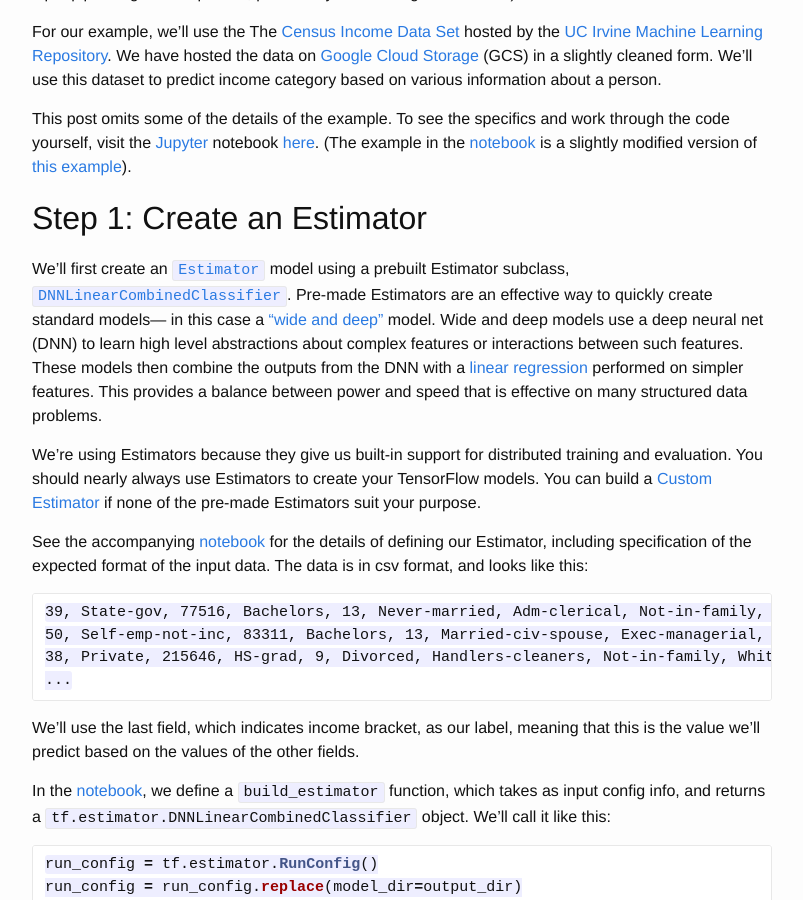
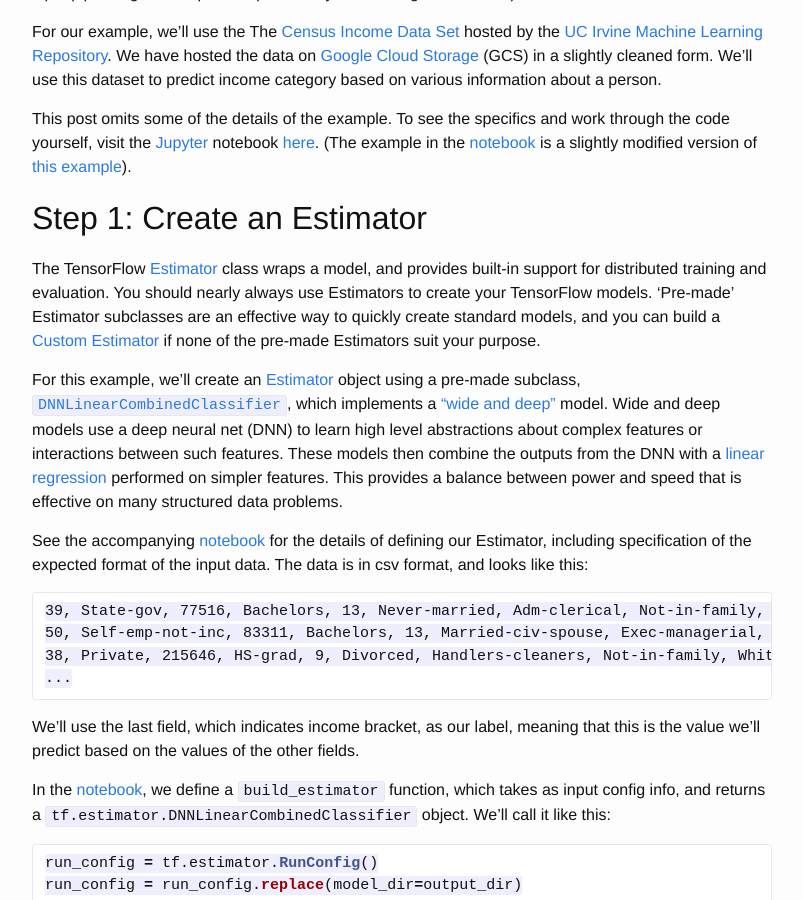
Before and after one commit to amygdala/amygdala.github.io, a Jekyll site: the page built from _posts/2018-01-26-tf.md, in a window 1280 px wide and 900 px high, scrolled down 1068 px. Shown: the whole window, without its empty margins (238-1041 px from the left). Built offline with Jekyll 4.4.1, drawn with Linux system fonts in a browser that asks for light colours.

Commit message:
rephrase re: estimator

```diff
--- a/_posts/2018-01-26-tf.md
+++ b/_posts/2018-01-26-tf.md
@@ -41,11 +41,9 @@ To see the specifics and work through the code yourself, visit the [Jupyter](htt
 
 ## Step 1: Create an Estimator
 
-We'll first create an [`Estimator`](https://www.tensorflow.org/get_started/estimator) model using a prebuilt Estimator subclass, [`DNNLinearCombinedClassifier`](https://www.tensorflow.org/api_docs/python/tf/estimator/DNNLinearCombinedClassifier). Pre-made Estimators are an effective way to quickly create standard models— in this case
-a ["wide and deep"](https://research.googleblog.com/2016/06/wide-deep-learning-better-together-with.html) model.
-Wide and deep models use a deep neural net (DNN) to learn high level abstractions about complex features or interactions between such features. These models then combine the outputs from the DNN with a [linear regression](https://en.wikipedia.org/wiki/Linear_regression) performed on simpler features. This provides a balance between power and speed that is effective on many structured data problems.
+The TensorFlow [Estimator](https://www.tensorflow.org/api_docs/python/tf/estimator/Estimator) class wraps a model, and provides built-in support for distributed training and evaluation. You should nearly always use Estimators to create your TensorFlow models. ‘Pre-made’ Estimator subclasses are an effective way to quickly create standard models, and you can build a [Custom Estimator](https://www.tensorflow.org/extend/estimators) if none of the pre-made Estimators suit your purpose.
 
-We're using Estimators because they give us built-in support for distributed training and evaluation. You should nearly always use Estimators to create your TensorFlow models. You can build a [Custom Estimator](https://www.tensorflow.org/extend/estimators) if none of the pre-made Estimators suit your purpose.
+For this example, we’ll create an [Estimator](https://www.tensorflow.org/get_started/estimator) object using a pre-made subclass, [`DNNLinearCombinedClassifier`](https://www.tensorflow.org/api_docs/python/tf/estimator/DNNLinearCombinedClassifier), which implements a ["wide and deep"](https://research.googleblog.com/2016/06/wide-deep-learning-better-together-with.html) model. Wide and deep models use a deep neural net (DNN) to learn high level abstractions about complex features or interactions between such features. These models then combine the outputs from the DNN with a [linear regression](https://en.wikipedia.org/wiki/Linear_regression) performed on simpler features. This provides a balance between power and speed that is effective on many structured data problems.
 
 See the accompanying [notebook](https://nbviewer.jupyter.org/github/amygdala/code-snippets/blob/master/ml/census_train_and_eval/using_tf.estimator.train_and_evaluate.ipynb#First-step:-create-an-Estimator) for the details of defining our Estimator, including specification of the expected format of the input data.
 The data is in csv format, and looks like this:
```
